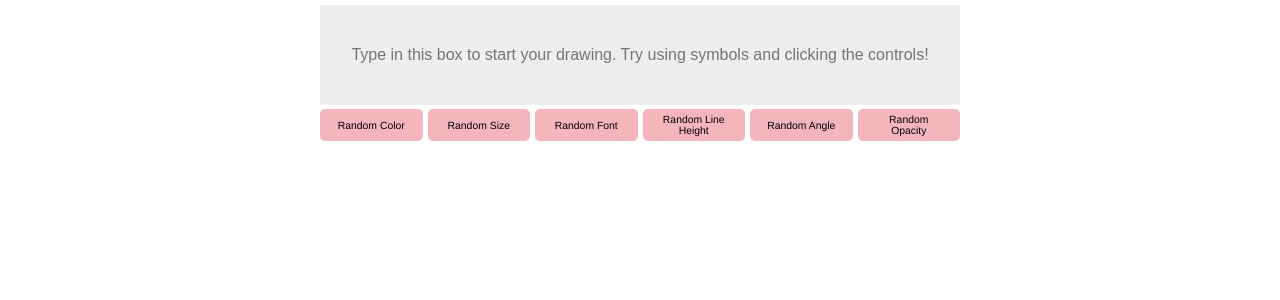
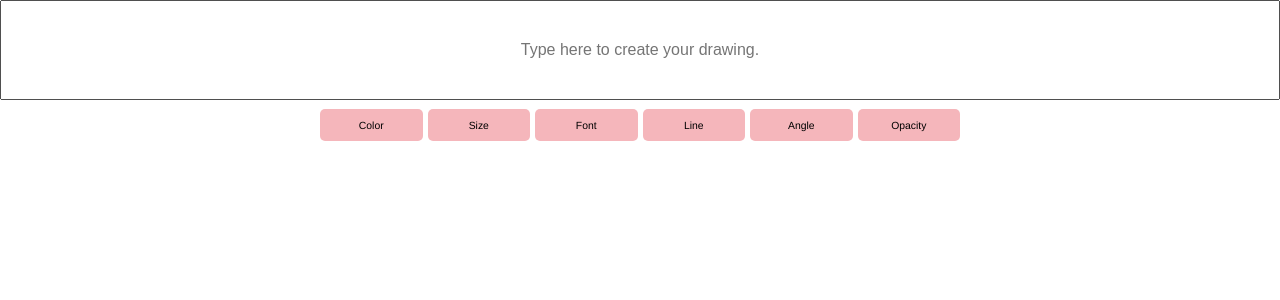
Before and after one commit to Adborowski/echo, a PHP site: page / in a window 1280 px wide. Shown: the top 300 px of the page. Run offline with PHP 8.4, Linux system fonts and the light colour scheme.

Commit message:
Made progress on making it responsive

```diff
--- a/components/control-panel.php
+++ b/components/control-panel.php
@@ -1,9 +1,9 @@
 <div id="boxControlPanel">
-    <div class="boxControl" data-control-type="color"><p>Random Color</p></div>
-    <div class="boxControl" data-control-type="size"><p>Random Size</p></div>
-    <div class="boxControl" data-control-type="fontFamily"><p>Random Font</p></div>
-    <div class="boxControl" data-control-type="lineHeight"><p>Random Line Height</p></div>
-    <div class="boxControl" data-control-type="rotation"><p>Random Angle</p></div>
-    <div class="boxControl" data-control-type="opacity"><p>Random Opacity</p></div>
+    <div class="boxControl" data-control-type="color"><p>Color</p></div>
+    <div class="boxControl" data-control-type="size"><p>Size</p></div>
+    <div class="boxControl" data-control-type="fontFamily"><p>Font</p></div>
+    <div class="boxControl" data-control-type="lineHeight"><p>Line</p></div>
+    <div class="boxControl" data-control-type="rotation"><p> Angle</p></div>
+    <div class="boxControl" data-control-type="opacity"><p> Opacity</p></div>
 
 </div>
--- a/index.php
+++ b/index.php
@@ -17,7 +17,8 @@
     </div>
 
     <div id="boxActiveText">
-            <input placeholder="Type in this box to start your drawing. Try using symbols and clicking the controls!" id="mainInput" value=""></input>
+        <div id="boxMainInput">
+            <input placeholder="Type here to create your drawing." id="mainInput" value=""></input>
         </div>
     </div>
 
--- a/main.css
+++ b/main.css
@@ -10,20 +10,24 @@
   position: relative;
 }
 
-#mainInput {
-  position: absolute;
+#boxMainInput {
   height: 100px;
-  font-size: 1rem;
-  top: 0;
-  text-align: center;
-  overflow-y: scroll;
+  width: 100%;
+  background-color: #eeeeee;
+  border: 0px;
+  transition: 0.3s all;
+}
+#boxMainInput:focus {
+  outline: none;
+  opacity: 0.5;
 }
 
 #mainInput {
-  background-color: #eeeeee;
-  border: 0px;
-}
-#mainInput:focus {
+  width: 100%;
+  height: 100%;
+  font-size: 1rem;
+  text-align: center;
+  overflow-y: scroll;
   outline: none;
 }
 
@@ -43,17 +47,6 @@
 }
 .boxSavedText:hover {
   color: red;
-}
-
-#mainInput {
-  position: absolute;
-  width: 50%;
-  left: 25%;
-  top: 5px;
-  transition: 0.3s all;
-}
-#mainInput:hover {
-  opacity: 0.5;
 }
 
 #boxControlPanel {
--- a/main.scss
+++ b/main.scss
@@ -17,22 +17,33 @@
     position: relative;
 }
 
-#mainInput{
-    position: absolute;
+#boxMainInput{
+
     height: 100px;
-    font-size: 1rem;
-    top: 0;
-    text-align: center;
-    overflow-y: scroll;
+    width: 100%;
+
+    background-color: #eeeeee;
+    border: 0px;
+    transition: 0.3s all;
+
+    &:hover{
+        // opacity: 0.5;
+    }
+
+    &:focus{
+        outline: none;
+        opacity: 0.5;
+    }
+
 }
 
 #mainInput{
-    background-color: #eeeeee;
-    border: 0px;
-
-    &:focus{
-        outline: none;
-    }
+    width: 100%;
+    height: 100%;
+    font-size: 1rem;
+    text-align: center;
+    overflow-y: scroll;
+    outline: none;
 }
 
 #boxSavedTexts{
@@ -61,18 +72,7 @@
     }
 }
 
-#mainInput{
-    position: absolute;
-    // background-color: lightcoral;
-    width: 50%;
-    left: 25%;
-    top: 5px;
-    transition: 0.3s all;
 
-    &:hover{
-        opacity: 0.5;
-    }
-}
 
 #boxControlPanel{
     // background-color: pink;
```
Also changed, not shown: main.js (+8 -10 lines), package-lock.json (added), 1 other file.
